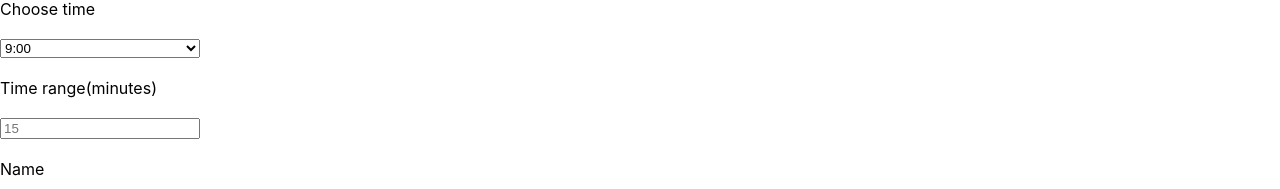
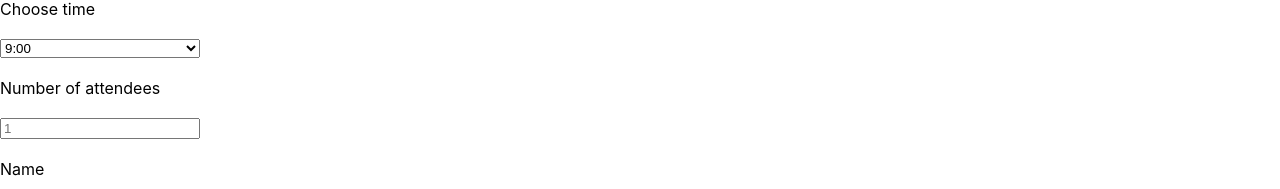
Before and after one commit to Chi-Ara293/stonerepo, a React (Create React App) app in the folder stone/: page /book in a window 1280 px wide. Shown: the part 248-437 px from the top of the page. Built offline with nearby package versions, Linux system fonts and the light colour scheme.

Commit message:
small change

```diff
--- a/stone/src/Book.js
+++ b/stone/src/Book.js
@@ -14,8 +14,8 @@ const Book = () => {
              <option>18:00</option>
          </select>
 
-         <label htmlFor="time-range">Time range(minutes)</label>
-         <input type="number" placeholder="15" min="15" max="45" id="time-range"/>
+         <label htmlFor="attendees">Number of attendees</label>
+         <input type="number" placeholder="1" min="1" max="5" id="attendees"/>
 
          <label htmlFor="name">Name</label>
          <input type="text" id="name"></input>
```
